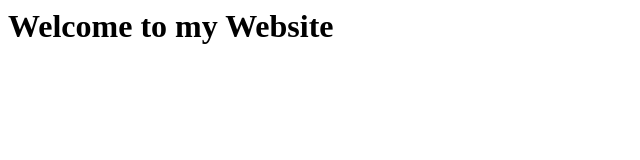
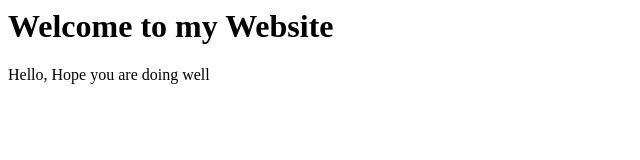
Before and after one commit to anandraja2460/GitHub--Whitebeard, a plain HTML site: page index.html in a window 1280 px wide. Shown: the whole page, without its empty margins (0-640 px from the left). Drawn offline with Linux system fonts and the light colour scheme.

Commit message:
added a <p> tag to index.html

```diff
--- a/index.html
+++ b/index.html
@@ -1,4 +1,5 @@
 <html>
   <title>This is my Website</title>
   <h1> Welcome to my Website</h1>
+  <p> Hello, Hope you are doing well </p>
 </html>
```
